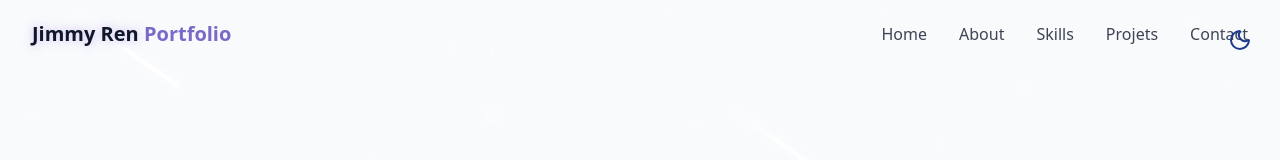
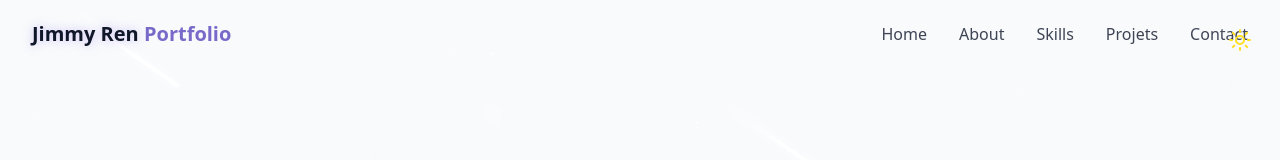
Before and after one commit to Jr3582/protfolioProject, a React (Vite) app: page / in a window 1280 px wide. Shown: the top 160 px of the page. Built offline with nearby package versions, Linux system fonts and the light colour scheme.

Commit message:
theme change fix

```diff
--- a/src/components/ThemeToggle.jsx
+++ b/src/components/ThemeToggle.jsx
@@ -3,15 +3,15 @@ import { useEffect, useState } from "react";
 import { cn } from "@/lib/utils";
 
 export const ThemeToggle = () => {
-    const [isDarkMode, setIsDarkMode] = useState(true);
+    const [isDarkMode, setIsDarkMode] = useState(false);
 
     useEffect(() => {
         const storedTheme = localStorage.getItem("theme")
-        if(storedTheme === "dark") {
-            setIsDarkMode(true)
+        if(storedTheme === "light") {
+            setIsDarkMode(false)
             document.documentElement.classList.add("dark");
         } else {
-            setIsDarkMode(false)
+            setIsDarkMode(true)
             document.documentElement.classList.remove("dark");
         }
     }, [])
```
